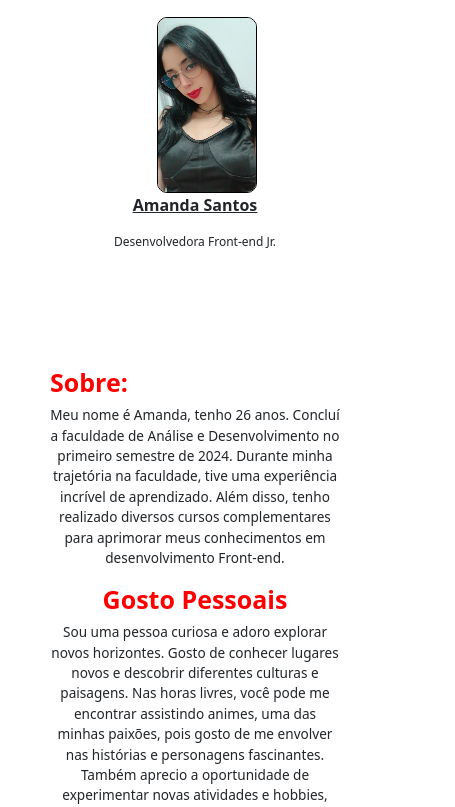
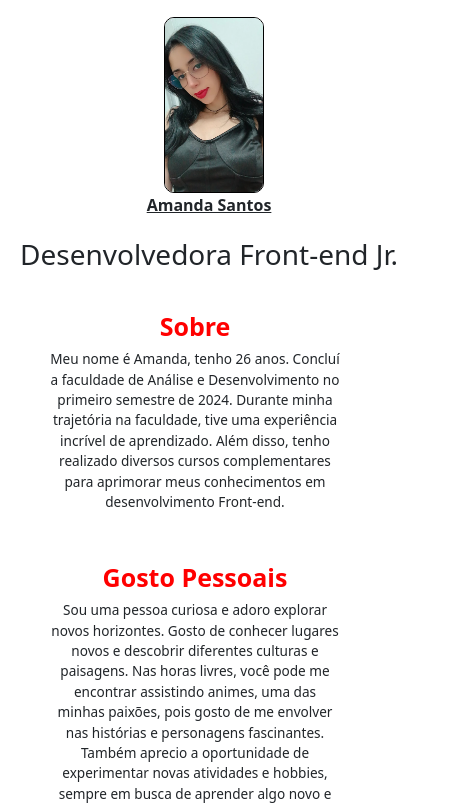
Before and after one commit to AmandaPVSantos/Trilha-_Inicial_Front-End-_Jr, a plain HTML site: page index.html in a window 390 px wide. Shown: the part 79-886 px from the top of the page, 455 px wide, since content can reach past the window. Drawn offline with nearby package versions, Linux system fonts and the light colour scheme.

Commit message:
ajustes de responsividade - final

```diff
--- a/estilo/responsivo-initial.css
+++ b/estilo/responsivo-initial.css
@@ -9,6 +9,7 @@ body {
 #sobre .container {
     padding: 20px;
 }
+
 
 .img-perfil img {
     max-width: 150px;
@@ -46,6 +47,17 @@ body {
     .motivacoes p {
         font-size: 0.9rem;
     }
+
+    .img-perfil img {
+        margin-left: 10px;
+    }
+
+    .bio-content {
+        margin-top: 20px;
+        margin-left: 30px;
+        margin-right: 30px;
+        margin-bottom: 120px;
+    }
 }
 
 /* Ajustes para telas menores que 576px */
--- a/estilo/responsivo.css
+++ b/estilo/responsivo.css
@@ -13,10 +13,11 @@ body {
     }
 
     .dividido {
-        margin: 10px;
+        margin:20px;
     }
 
     .container-projetos {
+        display: flex;
         flex-direction: column; /* Colocar os cards em coluna no mobile */
         align-items: center; /* Centralizar os cards */
     }
@@ -52,6 +53,10 @@ body {
         margin: 50px 10px 20px 10px;
         width: 90%;
     }
+
+    .container-filho {
+        margin-left: 75px;
+    }
 }
 
 /* Ajustes para telas intermediárias */
@@ -66,6 +71,7 @@ body {
     }
 
     .container-projetos {
+        display: flex;
         flex-direction: row;
         flex-wrap: wrap; /* Permitir quebra de linha para os cards */
         justify-content: center; /* Centralizar os cards */
@@ -101,4 +107,15 @@ body {
         margin: 75px 50px 20px 50px;
         width: 90%;
     }
+
+    .container-filho {
+        margin-left: 75px;
+    }
 }
+
+/*ajuste para telas de tamanho 500*/
+@media (max-width: 500px) {
+    .container-filho {
+        margin-left: 190px;
+    }
+}
--- a/estilo/sobre.css
+++ b/estilo/sobre.css
@@ -1,3 +1,13 @@
+/*CONTEUDO ABAIXO DA IMAGEM*/
+.paragraph-primeiro {
+    font-weight: bold;
+    text-decoration: underline;
+}
+
+.paragraph-segundo {
+    font-size: 28px;
+}
+
 /*CONTEUDO IMG - IMAGEM DE PERFIL*/
 .box-img{
     white-space: nowrap;
@@ -16,12 +26,12 @@
 .img-perfil img {
     height: 100px;
     width: 100px;
-    margin-left: 25px;
+    margin-left: 130px;
 }
 
 /*CONTEUDO - SOBRE*/
 .bio-content {
-    margin-top: 100px;
+    margin-top: 80px;
     margin-left: 30px;
     margin-right: 30px;
     margin-bottom: 120px;
@@ -32,3 +42,7 @@
     font-size: 25px;
     color: red;
 }
+
+.gosto-pessoais, .motivacoes{
+    margin-top: 50px;
+}
--- a/index.html
+++ b/index.html
@@ -81,8 +81,8 @@
             <div class="bio">
                 <div class="bio-content">
                     <div class="sobre-content">
-                        <h3 class="bio-title" style="width: 40px;">
-                            Sobre:
+                        <h3>
+                            Sobre
                         </h3>
                         <p class="bio-paragraph">
                             Meu nome é Amanda, tenho 26 anos.
--- a/style.css
+++ b/style.css
@@ -9,7 +9,7 @@ body {
 /*NAV - HEADER*/
 .navbar-toggler-icon {
     background-color: red !important;
-    border-radius: 20px;
+    border-radius: 2px;
 }
 
 .nav-container {
@@ -33,13 +33,3 @@ body {
     width: 50px;
     border-radius: 20px;
 }
-
-/*CONFIQ - FONTES*/
-.paragraph-primeiro {
-    font-weight: bold;
-    text-decoration: underline;
-}
-
-.paragraph-segundo {
-    font-size: 12px;
-}
```
